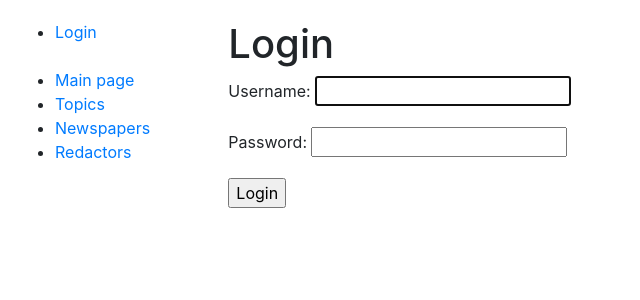
After one commit to Bloodviel/newspaper-agency-mate, a Django app: page /accounts/login/ in a window 1280 px wide. The commit adds this page. Shown: the top 300 px of the page, without its empty margins (0-640 px from the left). Run offline with Django 4.2, Linux system fonts and the light colour scheme.

Commit message:
Implement authentication login/logout

```diff
--- a/news/models.py
+++ b/news/models.py
@@ -1,5 +1,6 @@
 from django.contrib.auth.models import AbstractUser
 from django.db import models
+from django.urls import reverse
 
 from newspaper_agency import settings
 
@@ -41,3 +42,6 @@ class Redactor(AbstractUser):
 
     def __str__(self):
         return self.username
+
+    def get_absolute_url(self):
+        return reverse("news:redactor-detail", kwargs={"pk": self.pk})
--- a/newspaper_agency/settings.py
+++ b/newspaper_agency/settings.py
@@ -108,6 +108,8 @@ AUTH_PASSWORD_VALIDATORS = [
 
 AUTH_USER_MODEL = "news.Redactor"
 
+LOGIN_REDIRECT_URL = "/"
+
 # Internationalization
 # https://docs.djangoproject.com/en/4.2/topics/i18n/
 
--- a/newspaper_agency/urls.py
+++ b/newspaper_agency/urls.py
@@ -23,5 +23,6 @@ from django.urls import path, include
 urlpatterns = [
     path("admin/", admin.site.urls),
     path("", include("news.urls", namespace="news")),
+    path("accounts/", include("django.contrib.auth.urls")),
     path("__debug__/", include("debug_toolbar.urls")),
 ] + static(settings.STATIC_URL, document_root=settings.STATIC_ROOT)
--- a/templates/includes/sidebar.html
+++ b/templates/includes/sidebar.html
@@ -1,4 +1,11 @@
 <ul>
+  {% if user.is_authenticated %}
+    <li>User: <a href="{{ user.get_absolute_url }}">{{ user.get_username }}</a></li>
+    <li><a href="{% url "logout" %}">Logout</a></li>
+  {% else %}
+    <li><a href="{% url "login" %}">Login</a></li>
+  {% endif %}
+  <br>
   <li><a href="{% url "news:index" %}">Main page</a></li>
   <li><a href="{% url "news:topic-list" %}">Topics</a></li>
   <li><a href="{% url "news:newspaper-list" %}">Newspapers</a></li>
--- /dev/null
+++ b/templates/registration/logged_out.html
@@ -0,0 +1,6 @@
+{% extends "base.html" %}
+
+{% block content %}
+<h1>Logout</h1>
+  <a href="{% url "login" %}">Click here to login.</a>
+{% endblock %}
--- /dev/null
+++ b/templates/registration/login.html
@@ -0,0 +1,18 @@
+{% extends "base.html" %}
+
+{% block content %}
+{% if form.errors %}
+ <p class="error-decor">Your username and password didn't match. Please try again.</p>
+{% endif %}
+  <h1>Login</h1>
+  {% if next %}
+  <p>Please login to see this page.</p>
+  {% endif %}
+  <form action="" method="post">
+    {% csrf_token %}
+    {{ form.as_p }}
+    <input type="submit" value="Login">
+    <input type="hidden" name="next" value="{{ next }}">
+  </form>
+
+{% endblock %}
```
